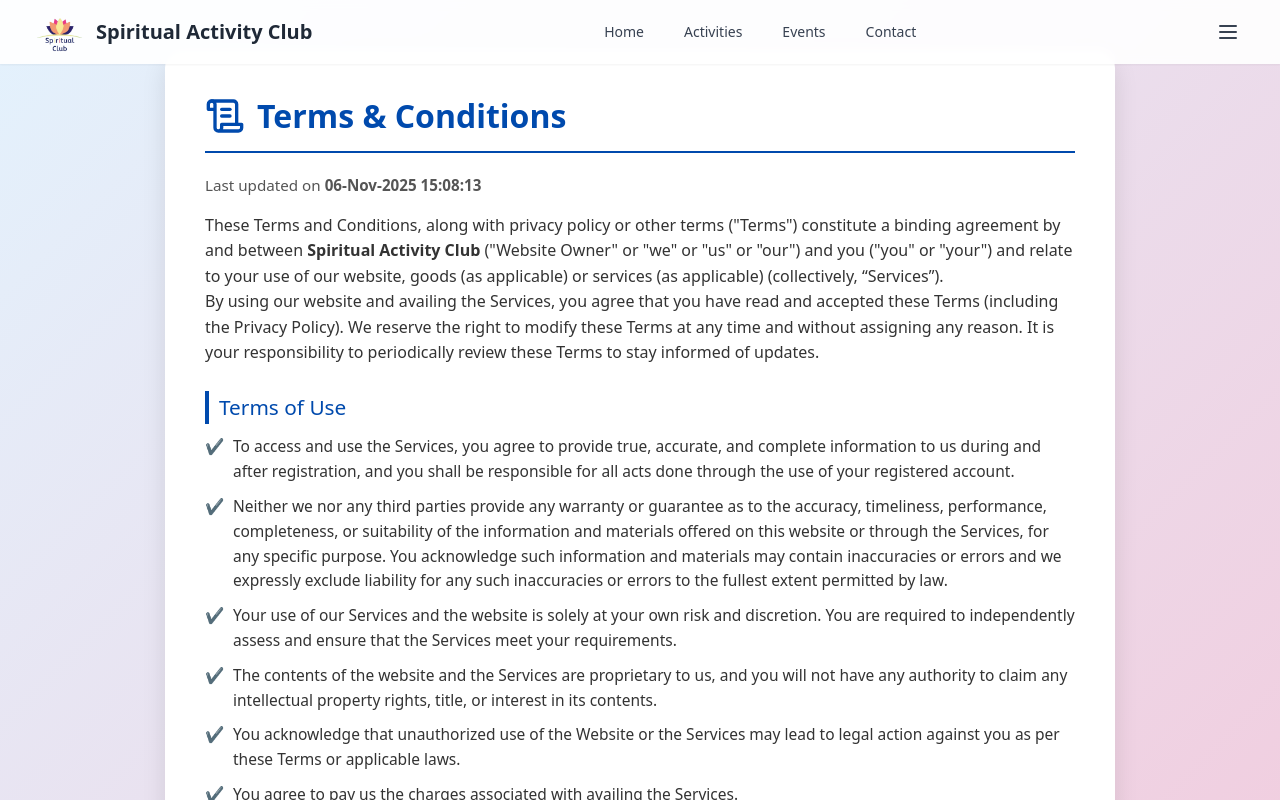
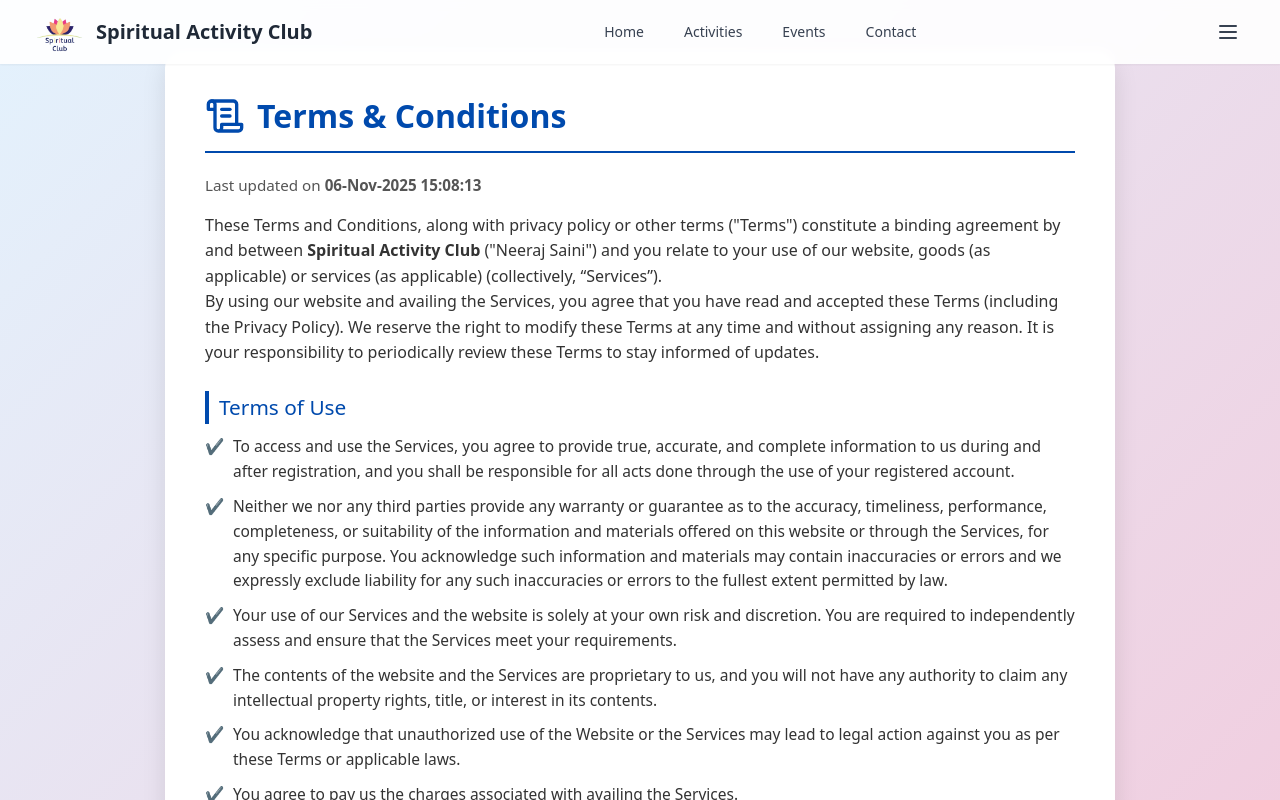
Before and after one commit to kamalprajapat21/SA-club-frontend, a React (Vite) app: page /termsandconditions in a window 1280 px wide. Shown: the top 800 px of the page. Built offline with nearby package versions, Linux system fonts and the light colour scheme.

Commit message:
Code Updated

```diff
--- a/src/components/TermsandConditions.jsx
+++ b/src/components/TermsandConditions.jsx
@@ -10,8 +10,7 @@ Last updated on <strong>06-Nov-2025 15:08:13</strong> </p>
     <p className="intro">
       These Terms and Conditions, along with privacy policy or other terms
       ("Terms") constitute a binding agreement by and between{" "}
-      <strong>Spiritual Activity Club</strong> ("Website Owner" or "we" or
-      "us" or "our") and you ("you" or "your") and relate to your use of our
+      <strong>Spiritual Activity Club</strong> ("Neeraj Saini") and you relate to your use of our
       website, goods (as applicable) or services (as applicable)
       (collectively, “Services”).
     </p>
```
